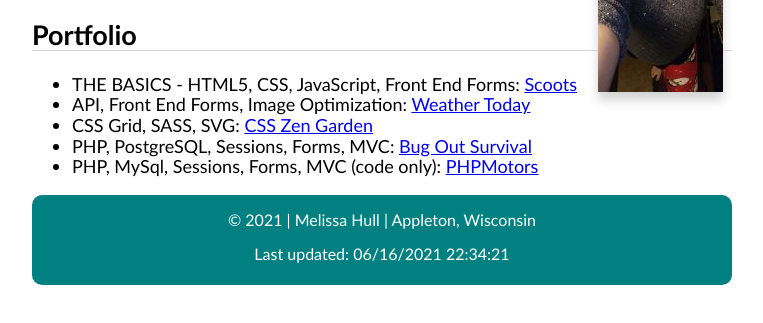
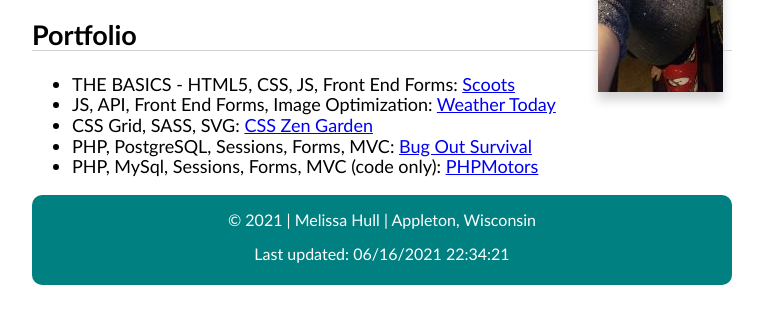
Before and after one commit to mhull87/Portfolio, a plain HTML site: page index.html in a window 1280 px wide. Shown: the part 155-478 px from the top of the page, without its empty margins (258-1021 px from the left). Drawn offline with Linux system fonts and the light colour scheme; a script that the page names is missing.

Commit message:
index fix

```diff
--- a/index.html
+++ b/index.html
@@ -24,8 +24,8 @@
         <h2>Portfolio</h2>
 
         <ul>
-            <li>THE BASICS - HTML5, CSS, JavaScript, Front End Forms: <a href="scoots/">Scoots</a></li>
-            <li>API, Front End Forms, Image Optimization: <a href="WeatherToday/">Weather Today</a></li>
+            <li>THE BASICS - HTML5, CSS, JS, Front End Forms: <a href="scoots/">Scoots</a></li>
+            <li>JS, API, Front End Forms, Image Optimization: <a href="WeatherToday/">Weather Today</a></li>
             <li>CSS Grid, SASS, SVG: <a href="ZenGarden/">CSS Zen Garden</a></li>
             <!--<li>API, NodeJS: <a href="https://protected-inlet-78196.herokuapp.com/">Astronomy Photo of the Day</a></li>-->
             <li>PHP, PostgreSQL, Sessions, Forms, MVC: <a href="http://powerful-taiga-61537.herokuapp.com/bugout/">Bug Out Survival</a></li>
```
